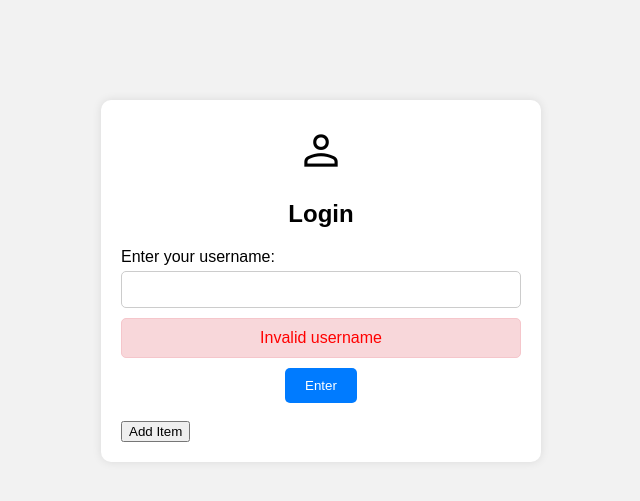
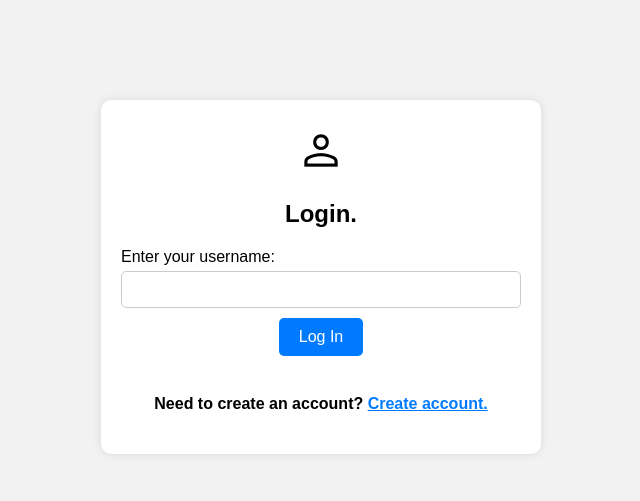
Before and after one commit to uzo-ogbanufe/cs_capstone, a Django app: page /login/ in a window 1280 px wide. Shown: the top 501 px of the page, without its empty margins (319-959 px from the left). Run offline with Django 4.2, Linux system fonts and the light colour scheme.

Commit message:
connected create acct to login and connected login page  to welcome

```diff
--- a/auction_site/add_user/static/styles/styles.css
+++ b/auction_site/add_user/static/styles/styles.css
@@ -35,6 +35,7 @@ form {
 }
 
 /* Style for labels */
+/*Enter a new username*/
 label {
     display: block; /* Display labels as block elements */
     text-align: left; /* Left align the text */
@@ -74,11 +75,16 @@ input[type="text"] {
 /* Style for submit button */
 .submit-button {
     padding: 10px 20px;
-    background-color: #007bff;
-    color: #fff;
+    background-color: #007bff; /* Primary color */
+    color: white;
+    text-decoration: none;
     border: none;
     border-radius: 5px;
     cursor: pointer;
+    transition: background-color 0.3s;
+    display: inline-block; /* This makes the anchor behave like a button */
+    text-align: center;
+    font-size: 1rem; /* Ensure font size is consistent */
 }
 
 /* Hover effect for submit button */
@@ -90,3 +96,54 @@ input[type="text"] {
     text-decoration: none;
     color: #007bff;
 }
+
+/* Style for the login link to look like a button */
+.login-link {
+    padding: 10px 20px;
+    background-color: #28a745; /* Primary color */
+    color: white;
+    text-decoration: none;
+    border: none;
+    border-radius: 5px;
+    cursor: pointer;
+    transition: background-color 0.3s;
+    display: inline-block; /* This makes the anchor behave like a button */
+    text-align: center;
+    font-size: 1rem; /* Ensure font size is consistent */
+}
+
+/* Hover effect for the login link */
+.login-link:hover {
+    background-color: #218838; /* A darker green on hover */
+}
+
+/* Optional: Aligning the 'Login' text in the center if it is within a block element */
+.login-block {
+    text-align: center; /* Centers the text within the block */
+    margin-top: 10px; /* Adds space between the input and the link */
+}
+
+/* Style for the container of the login button to center it */
+/* Style for the container of the login button to center it */
+.login-button-container {
+    text-align: center; /* Centers the inline-block element */
+    width: 100%; /* Ensures the container spans the full width of its parent */
+    margin-top: 15px; /* Adds some space above the button */
+}
+
+.login-prompt {
+    text-align: center; /* Center the text */
+    font-size: 1rem; /* Adjust the font size as needed */
+    margin-top: 20px; /* Spacing from the previous element */
+}
+
+.sign-in-link {
+    color: #007bff; /* The color you want for the link */
+    text-decoration: underline; /* Underline the link */
+    font-weight: bold; /* If you want the text to be bold */
+}
+
+.sign-in-link:hover {
+    text-decoration: none; /* Remove underline on hover, optional */
+    color: #0056b3; /* Darker color on hover */
+}
--- a/auction_site/login/templates/login.html
+++ b/auction_site/login/templates/login.html
@@ -3,7 +3,7 @@
 <!DOCTYPE html>
 <html>
 <head>
-    <title>Add User</title>
+    <title>Login</title>
     <!-- Include Google Fonts and link to CSS file -->
     <link rel="stylesheet" href="https://fonts.googleapis.com/css2?family=Material+Symbols+Outlined:opsz,wght,FILL,GRAD@20..48,100..700,0..1,-50..200">
     <link rel="stylesheet" href="{% static 'styles/styles.css' %}">  <!-- Link to the CSS file using the static tag -->
@@ -11,7 +11,7 @@
 <body>
     <div class="container">
         <div class="icon">&#xe7fd;</div> <!-- Display the icon -->
-        <h2>Login</h2>
+        <h2>Login.</h2>
         <form method="post"> <!-- Form for user input -->
             {% csrf_token %}
             <label for="username">Enter your username:</label> <!-- Label for username input -->
@@ -28,10 +28,18 @@
                     </div>
                 {% endfor %}
             {% endif %}
-            <button type="submit" class="submit-button">Enter</button> <!-- Submit button for form -->
+            <button type="submit" class="submit-button">Log In</button> <!-- Submit button for form -->
         </form>
         <br>
-        <a href="/add_item/" class="btn-link"><button type="button" class="add-item-button">Add Item</button></a> <!-- Button to add an item -->
+
+        <!-- <h2>Already have an account?</h2>
+        <div class="login-button-container"> This div will center the login link/button -->
+            <!-- <a href="{% url 'login' %}" class="login-link">Login</a> Login link styled as a button -->
+        <!-- </div> -->
+        <!-- Other HTML elements above -->
+        <div class="login-prompt">
+            <h4>Need to create an account? <a href="/" class="sign-in-link">Create account.</a></h4>
+        </div>
     </div>
 </body>
 </html>
--- a/auction_site/login/views.py
+++ b/auction_site/login/views.py
@@ -35,33 +35,37 @@ def userExists(username, request):
 def logout(request):
     # Delete the current session
     request.session.flush()
-
+    messages.info(request, 'You have been logged out.')
     # Go back to the login page with an empty form
     return redirect(login)
 
 def login(request):
     '''
-    Check if the user exists, and if so log them in
+    Check if the user exists, and if so log them in and redirect to get_items.
     '''
     # Check if the user is already logged in
-    if 'username' in request.session.keys():
-        username = request.session['username']
-        return render(request, 'temp.html', {'username': username})  # Render a test page with the username
+    if 'username' in request.session:
+        # Redirect to the get_items page if the user is already logged in
+        return redirect('get_items')  # Make sure 'get_items' is the name of your URL pattern for get_items view
 
-    # Get the username
-    username = get_username(request)
-    if not username:  # Check if username is empty or invalid
-        messages.error(request, 'Invalid username')  # Add an error message if username is missing
-        form = UserForm() #Default to empty form
-        return render(request, 'login.html', {'form': form})
+    if request.method == 'POST':
+        form = UserForm(request.POST)
+        if form.is_valid():
+            username = form.cleaned_data.get('username')
 
-    elif userExists(username, request):
-        request.session['username'] = username  # Add the username to the session
-        messages.success(request, 'Successfully logged in')  # display a success message
-        form = UserForm(request.POST)
-        return render(request, 'temp.html', {'username': username})
+            # Check if the user exists
+            if userExists(username, request):
+                # Log in the user by adding the username to the session
+                request.session['username'] = username
+                # messages.success(request, 'Successfully logged in')
+                # Redirect to the get_items page after login
+                return redirect('get_items')  # Make sure 'get_items' is the name of your URL pattern for get_items view
+            else:
+                # Username does not exist, send an error message
+                messages.error(request, 'Username not recognized')
 
     else:
-        messages.error(request, 'Username or password not recognized')  # display an error message
-        form = UserForm(request.POST)
-    return render(request, 'login.html', {'form': form})  # Render the add_user.html template with the form data
+        form = UserForm()
+
+    # Display the login page with form
+    return render(request, 'login.html', {'form': form})
```
Also changed, not shown: auction_site/add_user/templates/add_user.html (+12 -4 lines), auction_site/get_items/static/styles/welcome-page.css (+21 -0 lines), auction_site/get_items/templates/get_items.html (+8 -1 lines), auction_site/get_items/views.py (+9 -3 lines), auction_site/login/static/styles/styles.css (+59 -18 lines).
